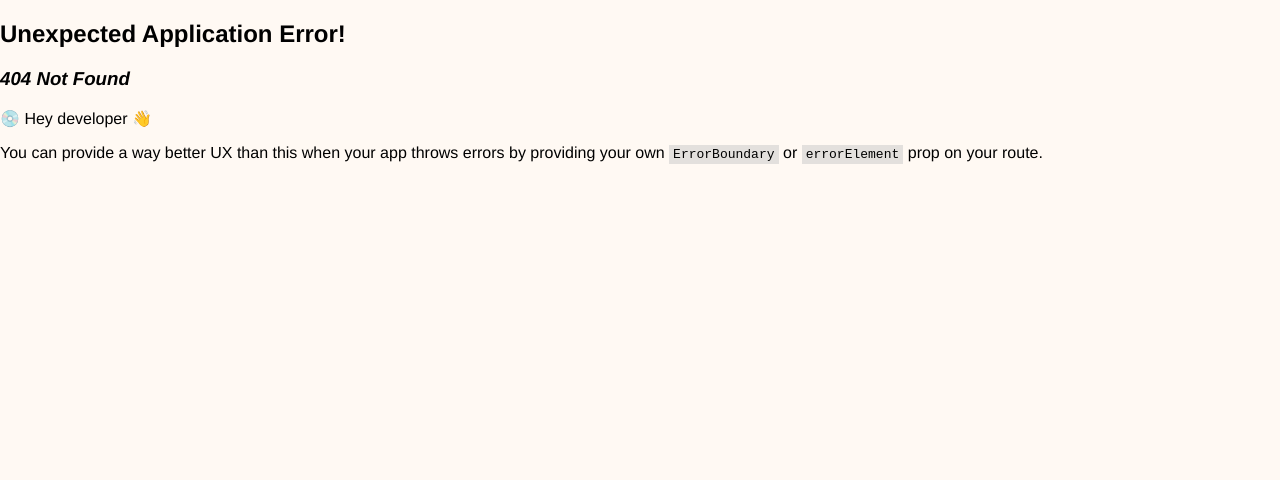
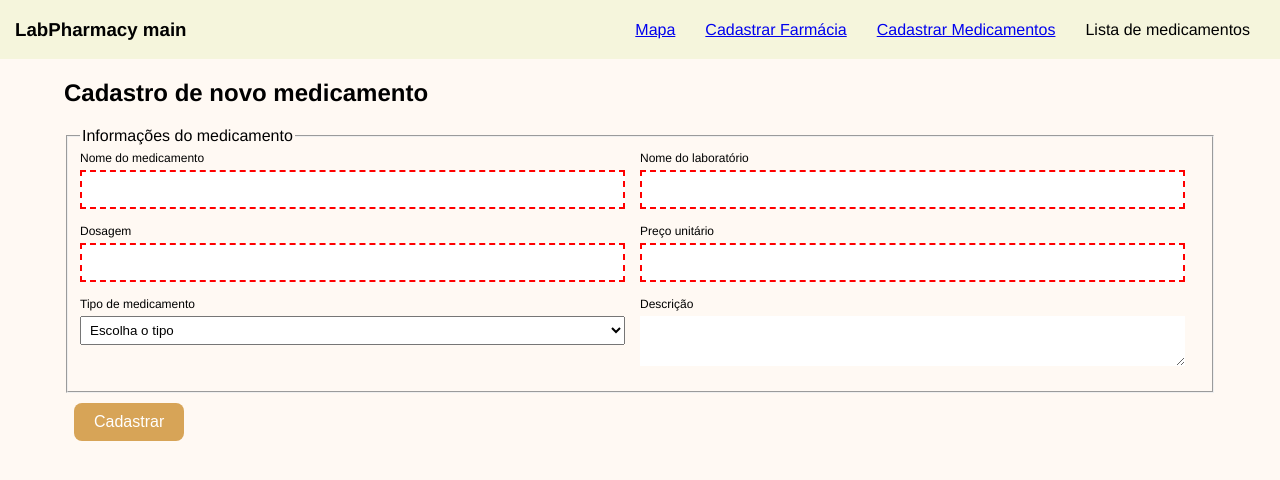
Before and after one commit to douglasfabris/lab-pharmacy, a React (Vite) app: page /cadastro-medicamento in a window 1280 px wide. Before the commit this address had no page. Shown: the top 480 px of the page. Built offline with nearby package versions, Linux system fonts and the light colour scheme.

Commit message:
pagina cadastro de medicamentos

```diff
--- a/src/Router.jsx
+++ b/src/Router.jsx
@@ -2,6 +2,7 @@ import { createBrowserRouter } from "react-router-dom";
 import App from "./App";
 import Mapa from "./pages/Mapa"
 import CadastroFarmacia from "./pages/CadastroFarmacia";
+import CadastroMedicamento from "./pages/CadastroMedicamento";
 
 const AppRouter = createBrowserRouter([
   {
@@ -15,6 +16,10 @@ const AppRouter = createBrowserRouter([
   {
     path: "/cadastro-farmacia",
     element: <CadastroFarmacia />
+  },
+  {
+    path: "/cadastro-medicamento",
+    element: <CadastroMedicamento />
   }
 ]);
 
--- a/src/components/HeaderMain.jsx
+++ b/src/components/HeaderMain.jsx
@@ -11,6 +11,7 @@ function HeaderMain() {
           <ul>
             <li><Link to="/mapa">Mapa</Link></li>
             <li><Link to="/cadastro-farmacia">Cadastrar Farmácia</Link></li>
+            <li><Link to="/cadastro-medicamento">Cadastrar Medicamentos</Link></li>
             <li>Lista de medicamentos</li>
           </ul>
         </div>
--- a/src/components/Modal/ModalContent.jsx
+++ b/src/components/Modal/ModalContent.jsx
@@ -4,7 +4,7 @@ function ModalContent({ onClose }) {
   return (
     <div className="modal">
       <div className="modal-content">
-        Farmácia cadastrada com sucesso
+        Cadastro realizado com sucesso
         <button type="button" onClick={onClose}>Fechar</button>
       </div>
   </div>
--- a/src/pages/CadastroFarmacia.jsx
+++ b/src/pages/CadastroFarmacia.jsx
@@ -29,28 +29,35 @@ function pesquisaCep(e) {
     const cep = e.target.value.replace(/\D/, "");
     fetch(`https://viacep.com.br/ws/${cep}/json/`)
       .then((res) => (!res.ok ? console.log("CEP invalido") : res.json()))
-      .then((data) => setFarmacia({
+      .then((data) =>
+        setFarmacia({
           ...farmacia,
           cidade: data.localidade,
           bairro: data.bairro,
           logradouro: data.logradouro,
           estado: data.uf,
-      }))
+        })
+      )
       .catch((error) => console.log(error));
   }
 
   function HandleSubmit(e) {
     e.preventDefault();
-    localStorage.setItem(farmacia.razaoSocial, JSON.stringify(farmacia));
+    localStorage.setItem(
+      `far.${farmacia.razaoSocial}`,
+      JSON.stringify(farmacia)
+    );
     setModalIsOpen(true);
-    Object.keys(farmacia).forEach(v => {farmacia[v] = ""})
+    Object.keys(farmacia).forEach((v) => {
+      farmacia[v] = "";
+    });
   }
 
   return (
     <div>
-      <HeaderMain/>
+      <HeaderMain />
       <div className="container">
-        <Modal handleClose={() => setModalIsOpen(false)} isOpen={modalIsOpen}/>
+        <Modal handleClose={() => setModalIsOpen(false)} isOpen={modalIsOpen} />
         <h2>Cadastro de nova farmácia</h2>
         <form onSubmit={HandleSubmit}>
           <fieldset className="form-grid">
--- a/src/pages/CadastroMedicamento.jsx
+++ b/src/pages/CadastroMedicamento.jsx
@@ -4,10 +4,124 @@ import HeaderMain from "../components/HeaderMain";
 import Modal from "../components/Modal/Modal";
 import "./Form.css";
 
-function CadastroMedicamento () {
+function CadastroMedicamento() {
+  const [modalIsOpen, setModalIsOpen] = useState(false);
+  const [medicamento, setMedicamento] = useState({
+    nome: "",
+    laboratorio: "",
+    dosagem: "",
+    descricao: "",
+    preco: "",
+    tipo: "",
+  });
+
+  console.log(medicamento);
+  function handleSubmit(e) {
+    e.preventDefault();
+    localStorage.setItem(
+      `med.${medicamento.nome}`,
+      JSON.stringify(medicamento)
+    );
+    setModalIsOpen(true);
+    Object.keys(medicamento).forEach((v) => {
+      medicamento[v] = "";
+    });
+  }
+
   return (
-
-   );
+    <div>
+      <HeaderMain />
+      <div className="container">
+        <Modal handleClose={() => setModalIsOpen(false)} isOpen={modalIsOpen} />
+        <h2>Cadastro de novo medicamento</h2>
+        <form onSubmit={handleSubmit}>
+          <fieldset className="form-grid">
+            <legend>Informações do medicamento</legend>
+            <label htmlFor="nome">
+              Nome do medicamento
+              <input
+                type="text"
+                id="nome"
+                value={medicamento.nome}
+                onChange={(e) =>
+                  setMedicamento({ ...medicamento, nome: e.target.value })
+                }
+                required
+              />
+            </label>
+            <label htmlFor="laboratorio">
+              Nome do laboratório
+              <input
+                type="text"
+                id="laboratorio"
+                value={medicamento.laboratorio}
+                onChange={(e) =>
+                  setMedicamento({
+                    ...medicamento,
+                    laboratorio: e.target.value,
+                  })
+                }
+                required
+              />
+            </label>
+            <label htmlFor="dosagem">
+              Dosagem
+              <input
+                type="text"
+                id="dosagem"
+                value={medicamento.dosagem}
+                onChange={(e) =>
+                  setMedicamento({ ...medicamento, dosagem: e.target.value })
+                }
+                required
+              />
+            </label>
+            <label htmlFor="preco">
+              Preço unitário
+              <input
+                type="text"
+                id="preco"
+                value={medicamento.preco}
+                onChange={(e) =>
+                  setMedicamento({ ...medicamento, preco: e.target.value })
+                }
+                required
+              />
+            </label>
+            <label htmlFor="tipo">
+              Tipo de medicamento
+              <select
+                name="tipo"
+                onChange={(e) =>
+                  setMedicamento({ ...medicamento, tipo: e.target.value })
+                }
+                value={medicamento.tipo}
+                required
+              >
+                <option value="" selected disabled style={{ display: "none" }}>
+                  Escolha o tipo
+                </option>
+                <option value="comum">Medicamento comum</option>
+                <option value="controlado">Medicamento controlado</option>
+              </select>
+            </label>
+            <label htmlFor="descricao">
+              Descrição
+              <textarea
+                id="descricao"
+                name="descricao"
+                value={medicamento.descricao}
+                onChange={(e) =>
+                  setMedicamento({ ...medicamento, descricao: e.target.value })
+                }
+              />
+            </label>
+          </fieldset>
+          <button type="submit">Cadastrar</button>
+        </form>
+      </div>
+    </div>
+  );
 }
 
-export default CadastroMedicamento ;
+export default CadastroMedicamento;
--- a/src/pages/Form.css
+++ b/src/pages/Form.css
@@ -10,11 +10,22 @@
   flex-wrap: wrap;
 }
 
+textarea{
+  margin: 5px 15px 15px 0;
+  border: none;
+  padding: 10px;
+}
+
 input {
   margin: 10px;
   width: 300px;
   padding: 10px;
   border: none
+}
+
+select {
+  margin: 5px 15px 15px 0;
+  padding: 5px;
 }
 
 input:required:not(:placeholder-shown):invalid {
```
Lines whose indentation alone changed are shown as unchanged.
